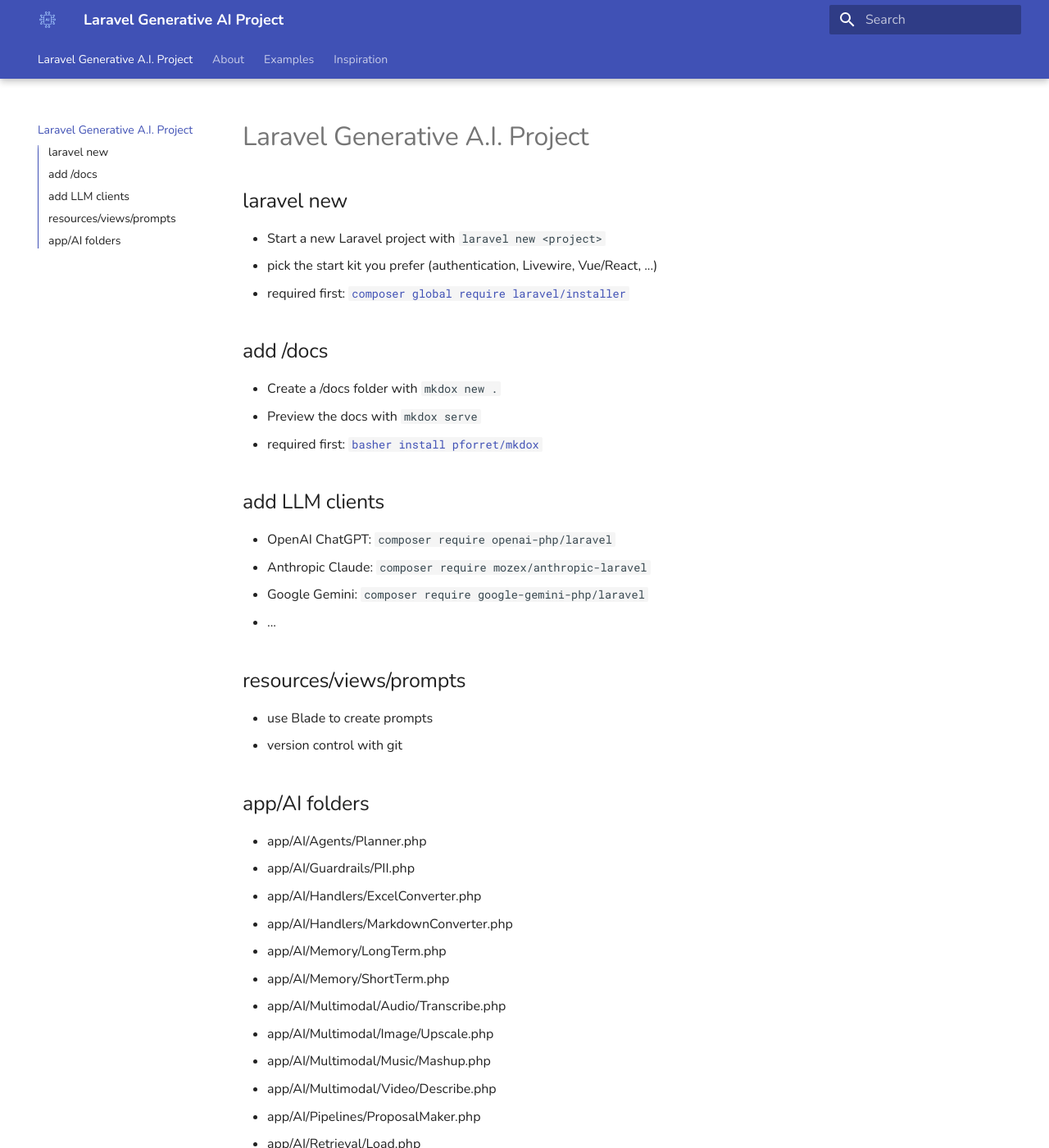
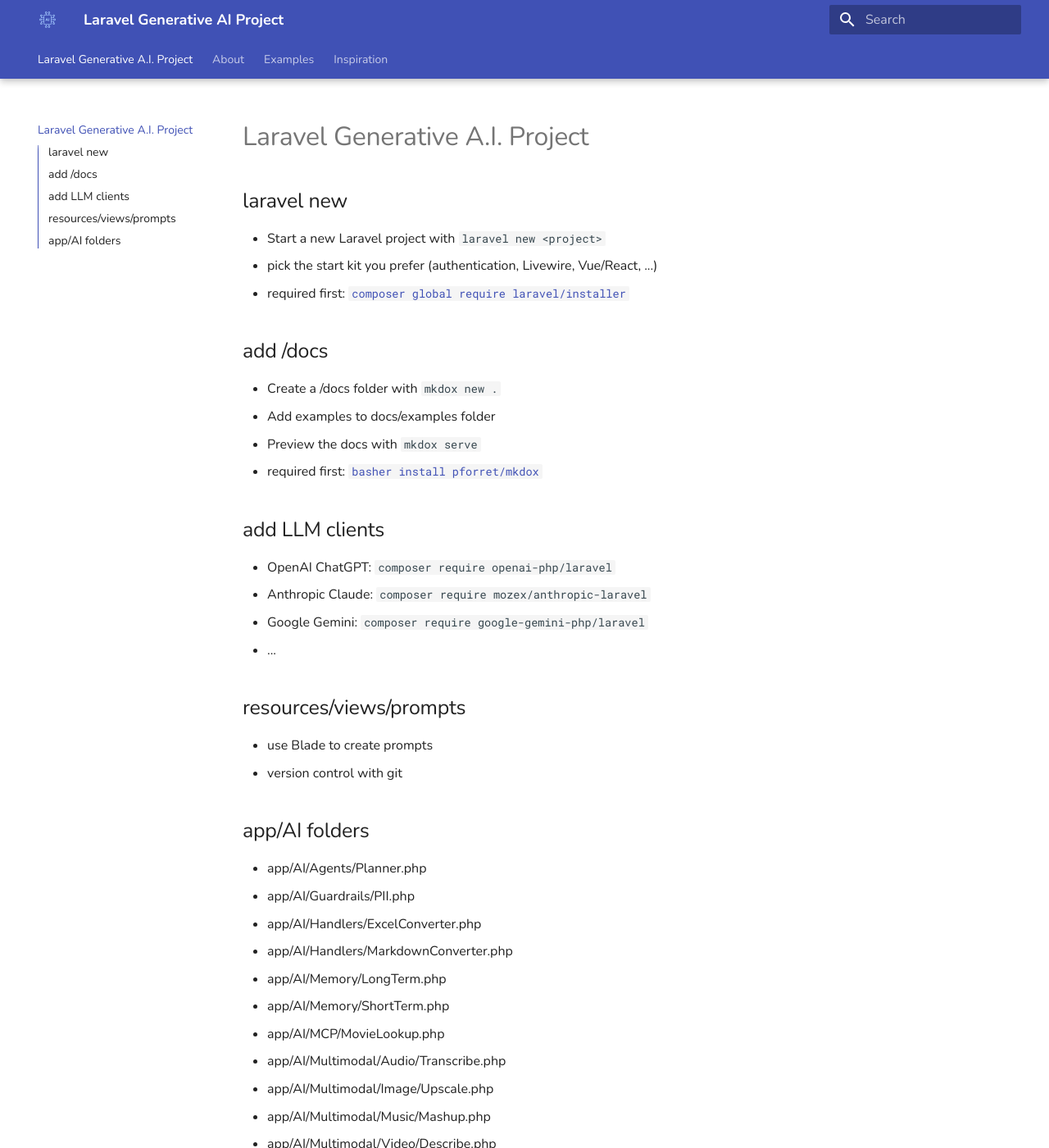
Before and after one commit to pforret/laravel_genai_project, an MkDocs documentation site: the page built from docs/index.md, in a window 1280 px wide and 1400 px high. Shown: the whole window at 82% size. Built offline with MkDocs 1.6.1 and Material for MkDocs 9.7.7, drawn with Linux system fonts in a browser that asks for light colours.

Commit message:
MOD: index.md

```diff
--- a/docs/index.md
+++ b/docs/index.md
@@ -9,6 +9,7 @@
 ## add /docs
 
 * Create a /docs folder with `mkdox new .`
+* Add examples to docs/examples folder
 * Preview the docs with `mkdox serve`
 * required first: [`basher install pforret/mkdox`](https://github.com/pforret/mkdox)
 
@@ -35,6 +36,7 @@
 * app/AI/Handlers/MarkdownConverter.php
 * app/AI/Memory/LongTerm.php
 * app/AI/Memory/ShortTerm.php
+* app/AI/MCP/MovieLookup.php
 * app/AI/Multimodal/Audio/Transcribe.php
 * app/AI/Multimodal/Image/Upscale.php
 * app/AI/Multimodal/Music/Mashup.php
```
